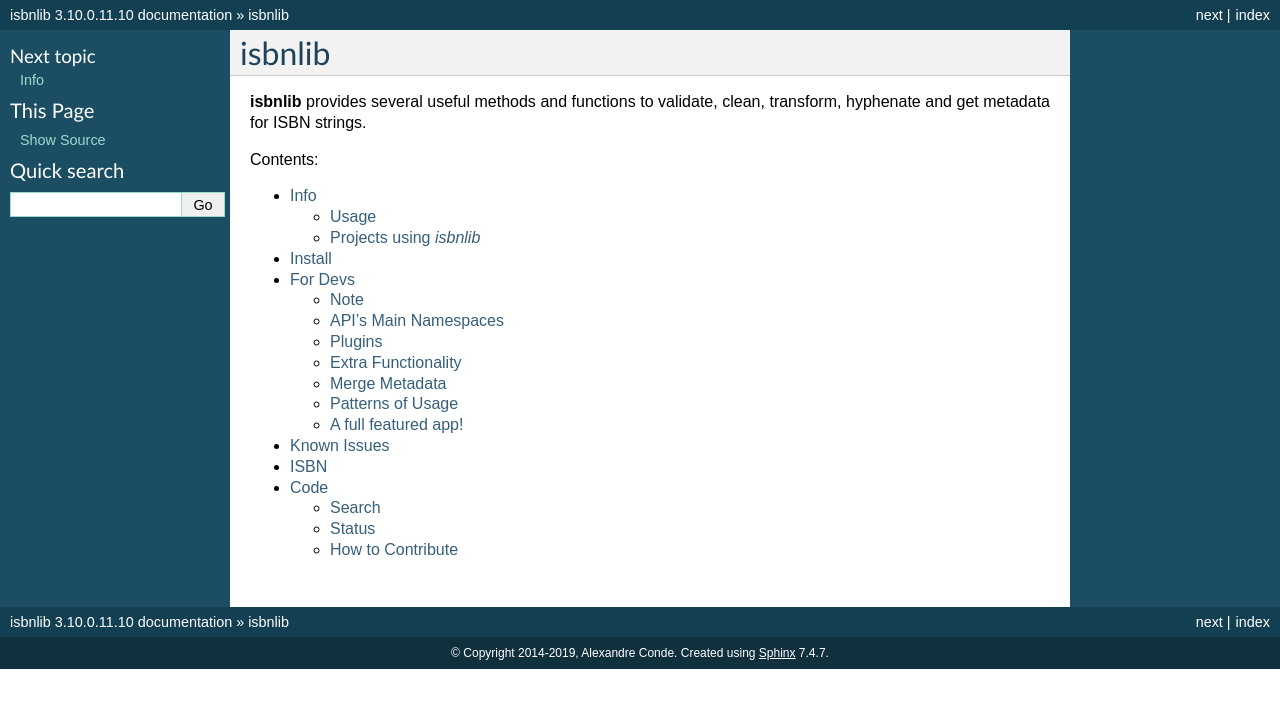
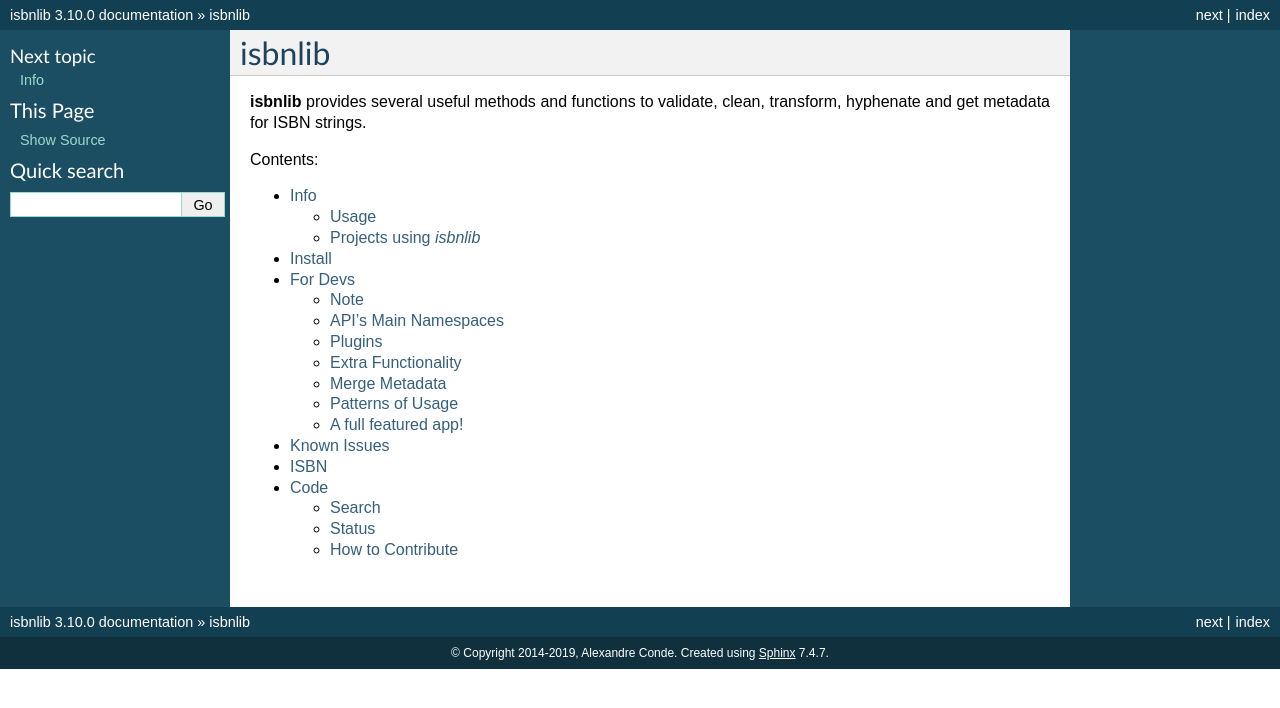
Before and after one commit to xlcnd/isbnlib, a Sphinx documentation site: the page built from docs/index.rst, in a window 1280 px wide. Shown: the top 708 px of the page. Built offline with Sphinx 7.4.7, drawn with Linux system fonts in a browser that asks for light colours.

Commit message:
fix version

```diff
--- a/docs/conf.py
+++ b/docs/conf.py
@@ -60,9 +60,9 @@ copyright = u'2014-2019, Alexandre Conde'
 # built documents.
 #
 # The short X.Y version.
-version = '3.10.0.11'
+version = '3.10.0'
 # The full version, including alpha/beta/rc tags.
-release = '3.10.0.11.10'
+release = '3.10.0'
 
 # The language for content autogenerated by Sphinx. Refer to documentation
 # for a list of supported languages.
```
